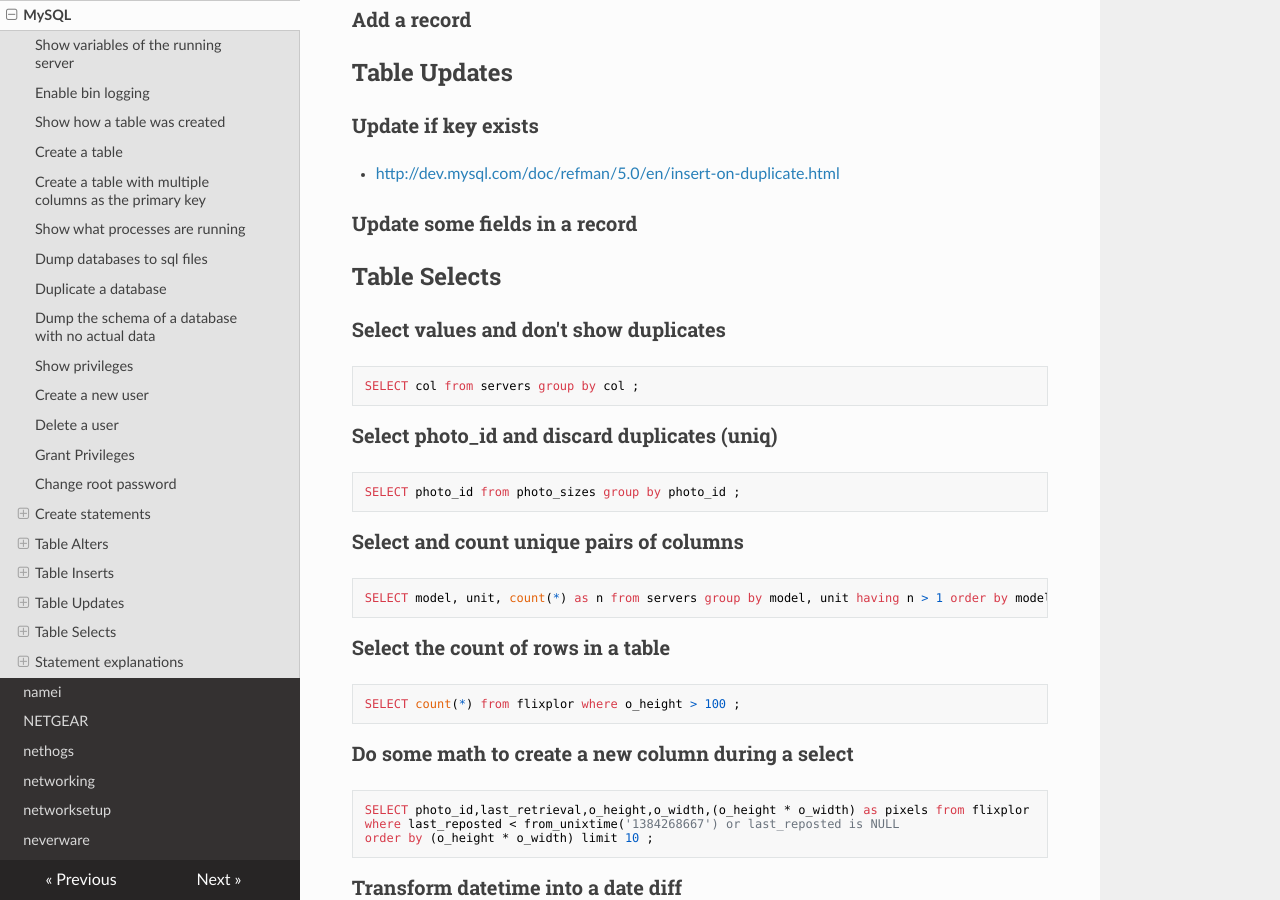
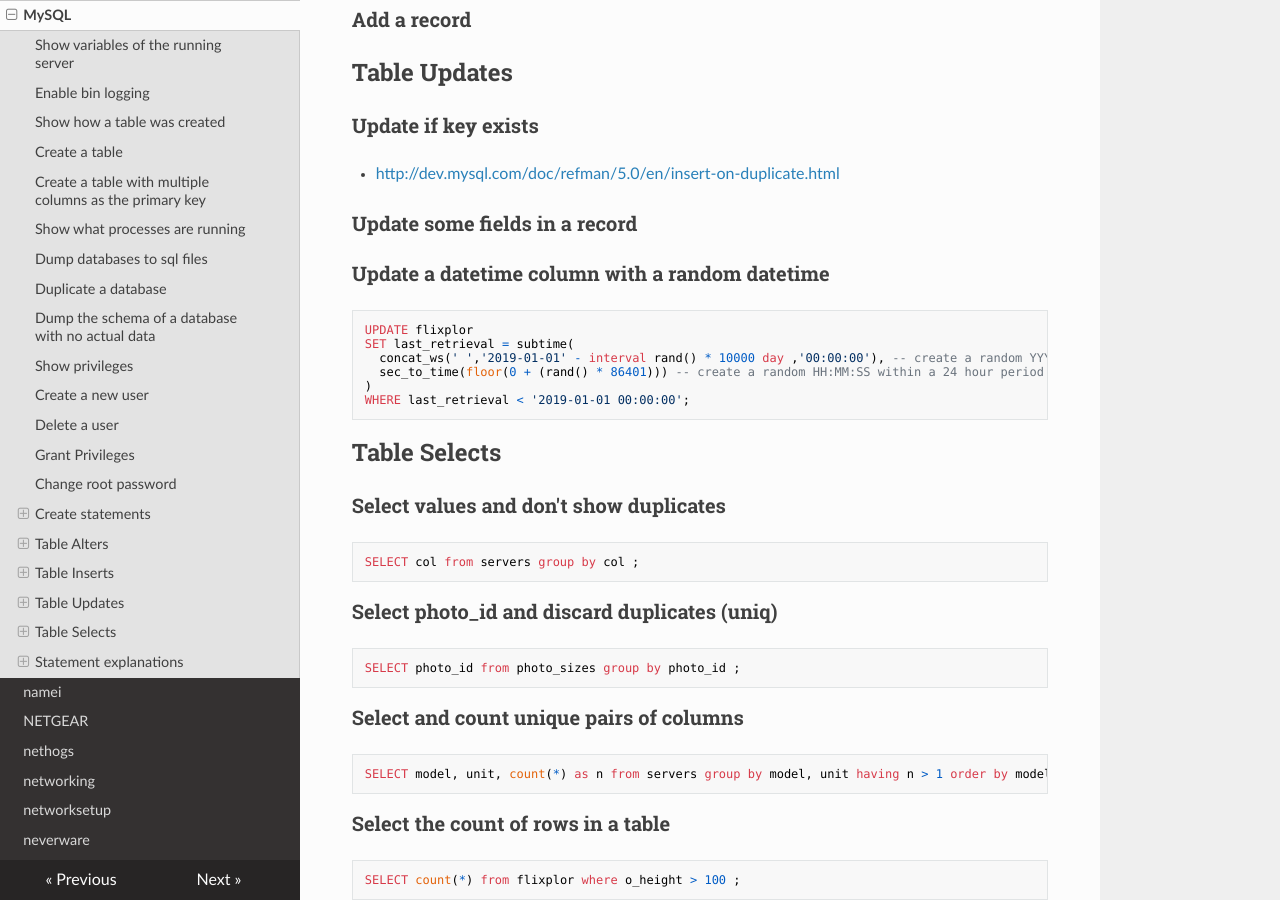
Before and after one commit to lando-cal/tech-notes, an MkDocs documentation site: the page built from docs/mysql.md, in a window 1280 px wide and 900 px high, scrolled down 3476 px. Built offline with MkDocs 1.6.1, drawn with Linux system fonts in a browser that asks for light colours; nearby versions of some CDN libraries.

Commit message:
Add example: Update a datetime column with a random datetime

````diff
--- a/docs/mysql.md
+++ b/docs/mysql.md
@@ -187,6 +187,17 @@ alter table raw_flickr_data CONVERT TO CHARACTER SET utf8mb4 COLLATE utf8mb4_uni
 
 ### Update some fields in a record
 
+### Update a datetime column with a random datetime
+
+```
+UPDATE flixplor
+SET last_retrieval = subtime(
+  concat_ws(' ','2019-01-01' - interval rand() * 10000 day ,'00:00:00'), -- create a random YYYY-MM-DD within 10k days of given datetime
+  sec_to_time(floor(0 + (rand() * 86401))) -- create a random HH:MM:SS within a 24 hour period
+)
+WHERE last_retrieval < '2019-01-01 00:00:00';
+```
+
 ## Table Selects
 
 ### Select values and don't show duplicates
````
